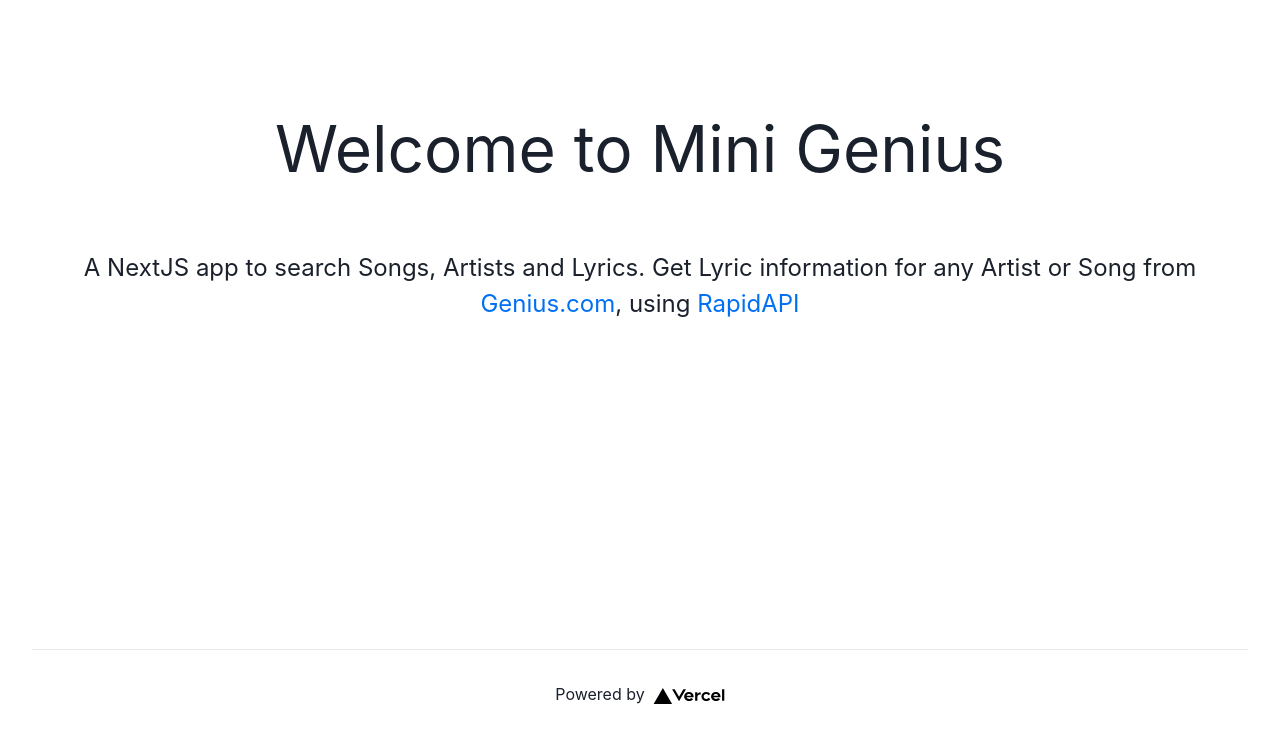
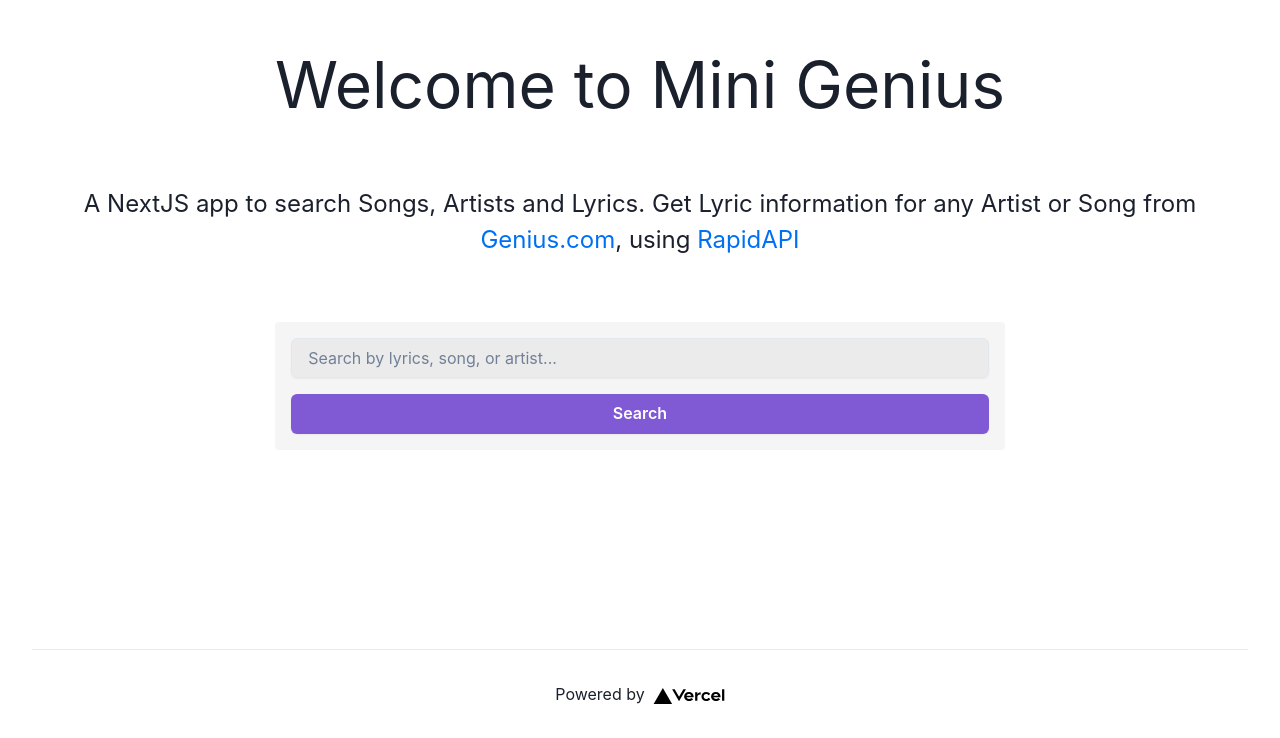
Before and after one commit to matthewadowns/mini-genius, a Next.js app: page / in a window 1280 px wide. Shown: the part 151-889 px from the top of the page. Built offline with nearby package versions, Linux system fonts and the light colour scheme.

Commit message:
[wip] Add basic ui and hook

```diff
--- a/package.json
+++ b/package.json
@@ -13,7 +13,8 @@
     "framer-motion": "^6.3.3",
     "next": "12.1.6",
     "react": "18.1.0",
-    "react-dom": "18.1.0"
+    "react-dom": "18.1.0",
+    "swr": "^1.3.0"
   },
   "devDependencies": {
     "eslint": "^8.16.0",
--- a/pages/index.js
+++ b/pages/index.js
@@ -1,26 +1,46 @@
-import Head from 'next/head'
-import Image from 'next/image'
-import styles from '../styles/Home.module.css'
+import { Flex, Button, Input } from "@chakra-ui/react";
+import Head from "next/head";
+import Image from "next/image";
+import styles from "../styles/Home.module.css";
 
 export default function Home() {
     return (
         <div className={styles.container}>
             <Head>
                 <title>Mini Genius</title>
-        <meta name="description" content="Generated by create next app" />
+                <meta
+                    name="description"
+                    content="Generated by create next app"
+                />
                 <link rel="icon" href="/favicon.ico" />
             </Head>
 
             <main className={styles.main}>
-        <h1 className={styles.title}>
-          Welcome to Mini Genius
-        </h1>
+                <h1 className={styles.title}>Welcome to Mini Genius</h1>
 
                 <p className={styles.description}>
-          A NextJS app to search Songs, Artists and Lyrics.
-          Get Lyric information for any Artist or Song from <a href="http://genius.com">Genius.com</a>,
-          using <a href="https://rapidapi.com">RapidAPI</a>
+                    A NextJS app to search Songs, Artists and Lyrics. Get Lyric
+                    information for any Artist or Song from{" "}
+                    <a href="http://genius.com">Genius.com</a>, using{" "}
+                    <a href="https://rapidapi.com">RapidAPI</a>
                 </p>
+
+                <Flex
+                    bg="blackAlpha.50"
+                    borderRadius="base"
+                    color="purple.700"
+                    flexDirection="column"
+                    p={4}
+                    w="60%"
+                >
+                    <Input
+                        boxShadow="sm"
+                        placeholder="Search by lyrics, song, or artist..."
+                    />
+                    <Button boxShadow="sm" colorScheme="purple" mt={4}>
+                        Search
+                    </Button>
+                </Flex>
             </main>
 
             <footer className={styles.footer}>
@@ -29,12 +49,17 @@
                     target="_blank"
                     rel="noopener noreferrer"
                 >
-          Powered by{' '}
+                    Powered by{" "}
                     <span className={styles.logo}>
-            <Image src="/vercel.svg" alt="Vercel Logo" width={72} height={16} />
+                        <Image
+                            src="/vercel.svg"
+                            alt="Vercel Logo"
+                            width={72}
+                            height={16}
+                        />
                     </span>
                 </a>
             </footer>
         </div>
-  )
+    );
 }
```
Also changed, not shown: hooks/useGenius.js (added, +28 -0 lines), services/genius.js (deleted), 1 other file (tests, documents, lock files or other folders). Lines whose indentation alone changed are shown as unchanged.
